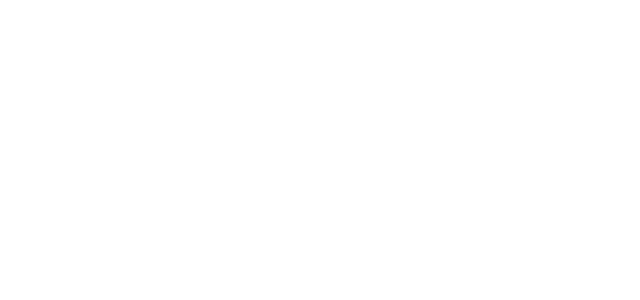
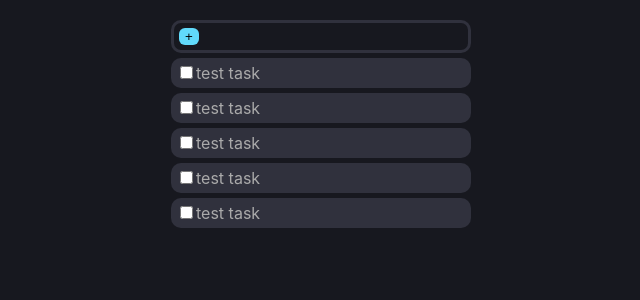
Before and after one commit to edvinbakalovic/todo_list, a React (Create React App) app in the folder react/: page / in a window 1280 px wide. Shown: the top 300 px of the page, without its empty margins (319-959 px from the left). Built offline with nearby package versions, Linux system fonts and the light colour scheme.

Commit message:
Dodavanje strukure i css

```diff
--- a/react/src/App.css
+++ b/react/src/App.css
@@ -1,38 +1,42 @@
-.App {
-  text-align: center;
+body{
+  background-color: #17181f;
+  color: #aaa;
 }
 
-.App-logo {
-  height: 40vmin;
-  pointer-events: none;
+main{
+  max-width: 300px;
+  margin: 20px auto;
 }
 
-@media (prefers-reduced-motion: no-preference) {
-  .App-logo {
-    animation: App-logo-spin infinite 20s linear;
-  }
+*{
+  box-sizing: border-box;
 }
 
-.App-header {
-  background-color: #282c34;
-  min-height: 100vh;
-  display: flex;
-  flex-direction: column;
-  align-items: center;
-  justify-content: center;
-  font-size: calc(10px + 2vmin);
-  color: white;
+form{
+  border: 3px solid #30313D;
+  border-radius: 10px;
+  padding: 5px;
+  display:flex;
 }
 
-.App-link {
-  color: #61dafb;
+form input[type="text"]{
+  background: none;
+  border:0;
+  padding: 0px 8px;
+  display: block;
+  width: 100%;
 }
 
-@keyframes App-logo-spin {
-  from {
-    transform: rotate(0deg);
-  }
-  to {
-    transform: rotate(360deg);
-  }
+form button{
+  background-color: #61DAFB;
+  border:0;
+  border-radius: 6px;
+  cursor: pointer;
 }
+
+div.task{
+  background-color: #30313D;
+  border-radius: 10px;
+  padding: 5px;
+  margin-top: 5px;
+}
--- a/react/src/App.js
+++ b/react/src/App.js
@@ -1,11 +1,18 @@
 
 import './App.css';
+import Task from './Task.js';
+import TaskForm from './TaskForm.js';
 
 function App() {
   return (
-    <div>
-
-    </div>
+   <main>
+      <TaskForm/>
+      <Task/>
+      <Task/>
+      <Task/>
+      <Task/>
+      <Task/>
+   </main>
   );
 }
 
--- /dev/null
+++ b/react/src/Task.js
@@ -0,0 +1,8 @@
+export default function Task(){
+    return(
+        <div className="task">
+            <input type="checkbox"/>
+            test task
+        </div>
+    );
+}
--- /dev/null
+++ b/react/src/TaskForm.js
@@ -0,0 +1,17 @@
+import {useState} from "react";
+
+export default function TaskForm(){
+    const [taskName,setTaskName] = useState(' ');
+    return(
+    <form>
+      <button>+</button>
+      <input type="text"
+      value={taskName}
+      onChange={(ev)=>{
+        setTaskName(ev.target.value);
+        console.log(taskName);
+      }}
+       placeholder="New task ..."/>
+    </form>
+    )
+}
```
